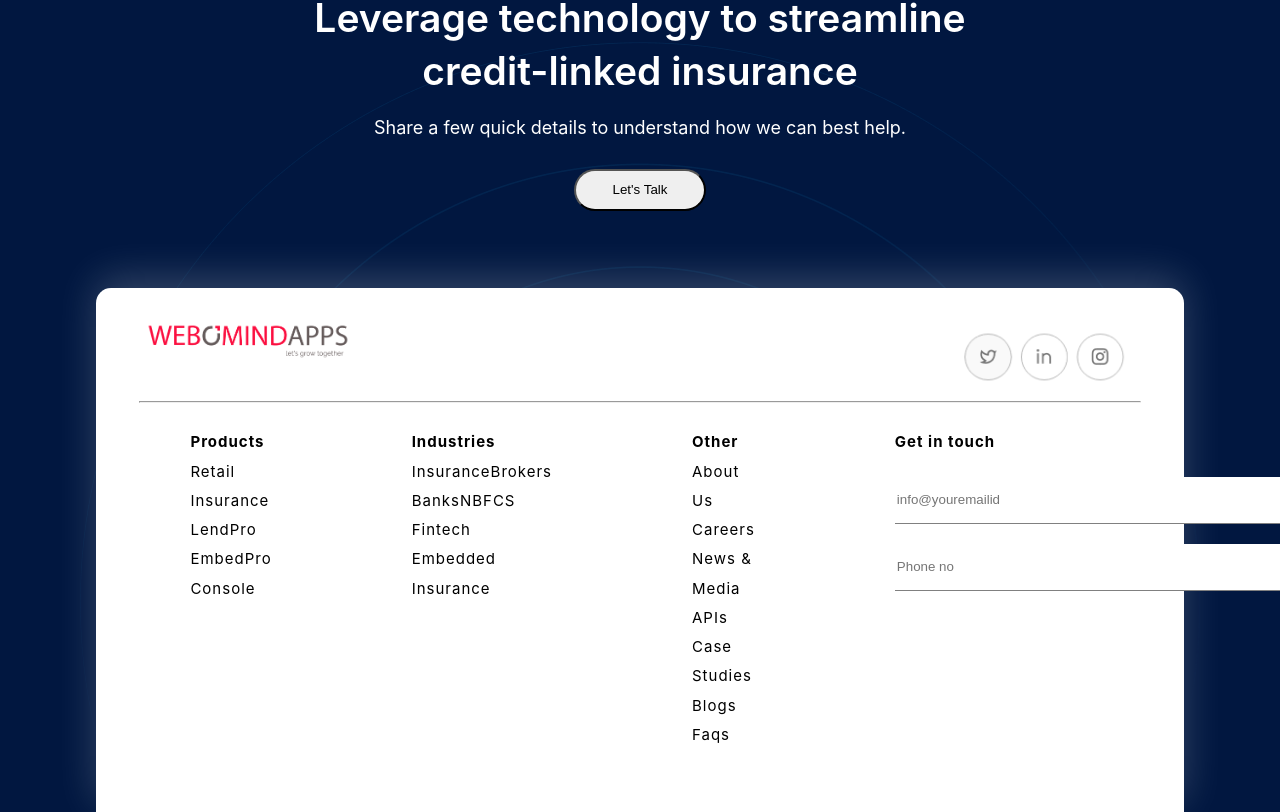
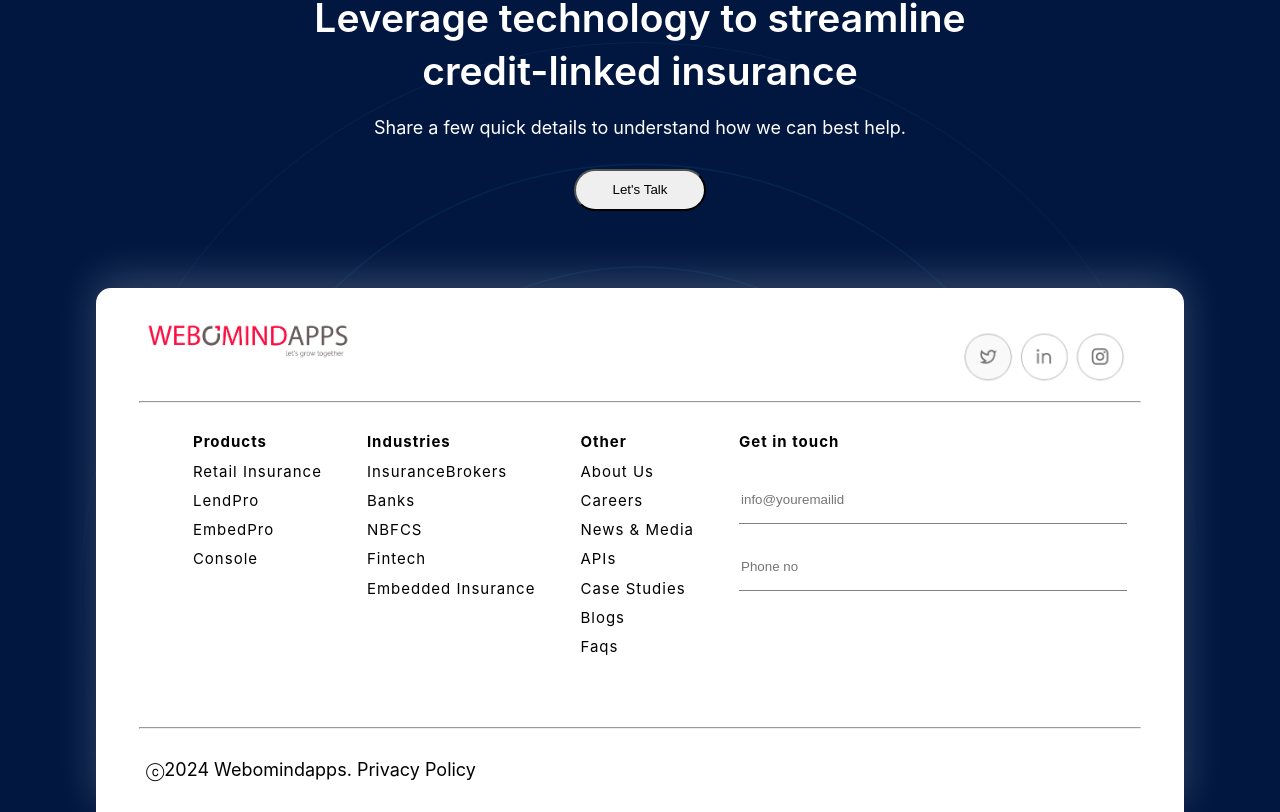
Before and after one commit to har-shsharma/webomindapps, a React (Create React App) app: page / in a window 1280 px wide. Shown: the part 3858-4670 px from the top of the page. Built offline with nearby package versions, Linux system fonts and the light colour scheme.

Commit message:
Final Corrections

```diff
--- a/src/Components/Animation.css
+++ b/src/Components/Animation.css
@@ -179,7 +179,7 @@
 
 .loremText {
     position: absolute;
-    top: 0px;
+    top: 70px;
     font-size: 44px;
     font-weight: 600;
     line-height: 60px;
--- a/src/Components/Animation.js
+++ b/src/Components/Animation.js
@@ -54,7 +54,7 @@ const Animation = () => {
         setIcon1Top((currentScrollY - 2200 + 1000) * 1.2);
       }
 
-      const newLoremMarginTop = Math.min((currentScrollY - 2200) * 0.5, 300);
+      const newLoremMarginTop = Math.min((currentScrollY - 2200) * 0.68, 400);
       setLoremMarginTop(newLoremMarginTop);
     } else {
       setIconOpacity(0);
--- a/src/Components/Footer.css
+++ b/src/Components/Footer.css
@@ -101,17 +101,18 @@
 
 .footerContactLinksContainer {
     display: flex;
-    gap: 100px;
+    justify-content: space-around;
     width: 90%;
 }
 
 .footerContactsOuterContainer {
     display: flex;
-    justify-content: center;
+    justify-content: space-around;
+    overflow: hidden;
+
 }
 
 .linkItems {
-    display: inline-block;
     list-style: none;
     font-size: 15px;
     font-weight: 400;
```
